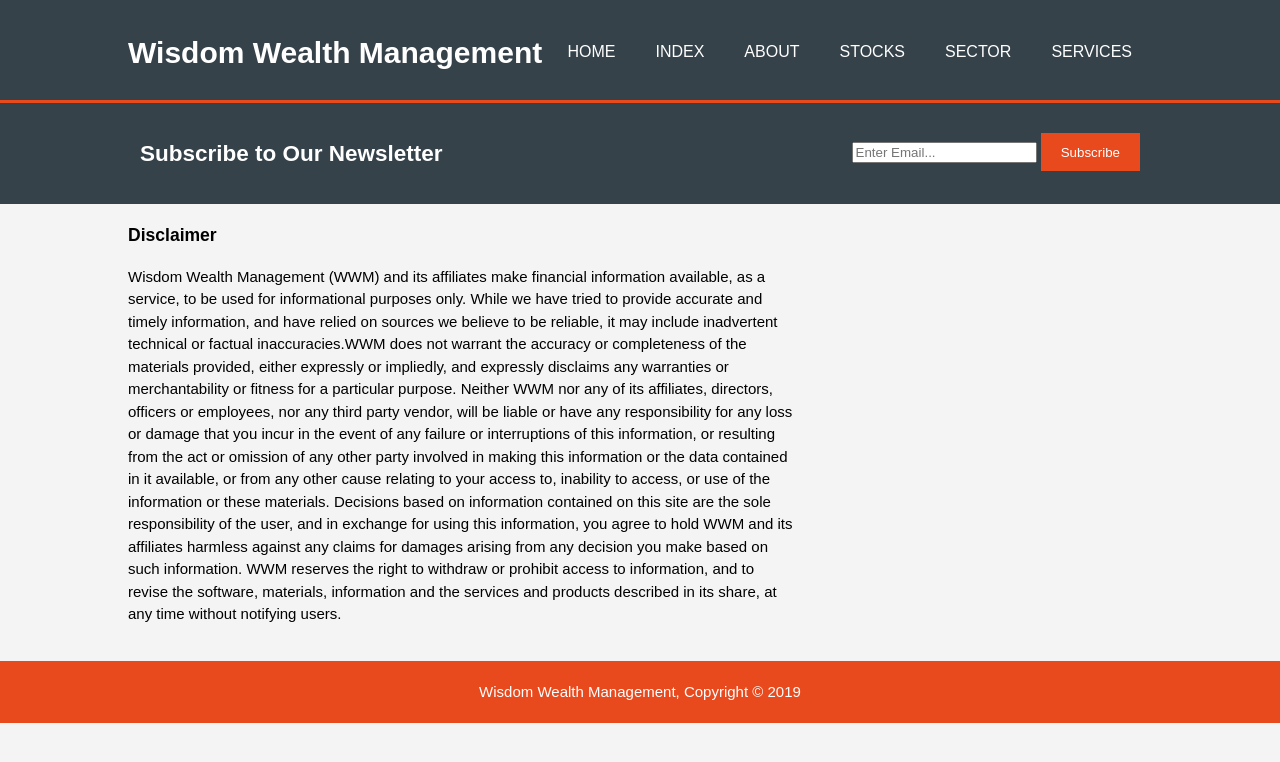
After one commit to WallStofTheWest/WallStofTheWest.github.io, a Flask app: template Flask/templates/disclaimer.html in a window 1280 px wide. The commit adds this page. Shown: the top 762 px of the page. Run offline with Flask 2, Linux system fonts and the light colour scheme; the template is opened without the code that fills it, so the values that code supplies are empty.

Commit message:
website adjustments

```diff
--- /dev/null
+++ b/Flask/templates/disclaimer.html
@@ -0,0 +1,55 @@
+<!DOCTYPE html>
+
+<html>
+    <head>
+    <meta charset="utf-8">
+    <meta name="viewport" content="width=device-width">
+    <title>Wisdom Wealth Management | About</title>
+    <link rel="stylesheet" href="static/styles/styles.css">
+    </head>
+
+    <body>
+        <header>
+            <div class="container">
+                <div id="branding">
+                    <h1>Wisdom Wealth Management</h1>
+                </div>
+                <nav>
+                    <ul>
+                        <li><a class="current"><a href="disclaimer.html">Home</a></li>
+                        <li><a href="index.html">Index</a></li>
+                        <li><a href="about.html">About</a></li>
+                        <li><a href="stocks.html">Stocks</a></li>
+                        <li><a href="sector.html">Sector</a></li>
+                        <li><a href="services.html">Services</a></li>
+                    </ul>
+                </nav>
+            </div>
+        </header>
+
+        <section id="newsletter">
+            <div class="container">
+                <h1>Subscribe to Our Newsletter</h1>
+                    <form>
+                        <input type="email" placeholder="Enter Email...">
+                        <button type="submit" class="button-1">Subscribe</button>
+                    </form>
+            </div>
+        </section>
+
+        <section id="main">
+            <div class="container">
+                <article id=main-col>
+                    <h1 class="page-title">Disclaimer</h1>
+                    <p>Wisdom Wealth Management (WWM) and its affiliates make financial information available, as a service, to be used for informational purposes only.
+                        While we have tried to provide accurate and timely information, and have relied on sources we believe to be reliable, it may include inadvertent technical or factual inaccuracies.WWM does not warrant the accuracy or completeness of the materials provided, either expressly or impliedly, and expressly disclaims any warranties or merchantability or fitness for a particular purpose.
+                        Neither WWM nor any of its affiliates, directors, officers or employees, nor any third party vendor, will be liable or have any responsibility for any loss or damage that you incur in the event of any failure or interruptions of this information, or resulting from the act or omission of any other party involved in making this information or the data contained in it available, or from any other cause relating to your access to, inability to access, or use of the information or these materials.
+                        Decisions based on information contained on this site are the sole responsibility of the user, and in exchange for using this information, you agree to hold WWM and its affiliates harmless against any claims for damages arising from any decision you make based on such information.
+                        WWM reserves the right to withdraw or prohibit access to information, and to revise the software, materials, information and the services and products described in its share, at any time without notifying users.</p>
+
+            </div>
+        </section>
+        <footer>Wisdom Wealth Management, Copyright &copy; 2019</footer>
+
+    </body>
+</html>
--- a/Flask/templates/index.html
+++ b/Flask/templates/index.html
@@ -18,6 +18,7 @@
                     <ul>
                         <li><a class="current"><a href="index.html">Home</a></li>
                         <li><a href="about.html">About</a></li>
+                        <li><a href="disclaimer.html">Disclaimer</a></li>
                         <li><a href="stocks.html">Stocks</a></li>
                         <li><a href="sector.html">Sector</a></li>
                         <li><a href="services.html">Services</a></li>
--- a/Flask/templates/sector.html
+++ b/Flask/templates/sector.html
@@ -20,6 +20,7 @@
                     <ul>
                         <li><a class="current"><a href="index.html">Home</a></li>
                         <li><a href="about.html">About</a></li>
+                        <li><a href="disclaimer.html">Disclaimer</a></li>
                         <li><a href="stocks.html">Stocks</a></li>
                         <li><a href="sector.html">Sector</a></li>
                         <li><a href="services.html">Services</a></li>
--- a/Flask/templates/services.html
+++ b/Flask/templates/services.html
@@ -19,6 +19,7 @@
                     <ul>
                         <li><a class="current"><a href="index.html">Home</a></li>
                         <li><a href="about.html">About</a></li>
+                        <li><a href="disclaimer.html">Disclaimer</a></li>
                         <li><a href="stocks.html">Stocks</a></li>
                         <li><a href="sector.html">Sector</a></li>
                         <li><a href="services.html">Services</a></li>
--- a/Flask/templates/stocks.html
+++ b/Flask/templates/stocks.html
@@ -18,6 +18,7 @@
                     <ul>
                         <li><a class="current"><a href="index.html">Home</a></li>
                         <li><a href="about.html">About</a></li>
+                        <li><a href="disclaimer.html">Disclaimer</a></li>
                         <li><a href="stocks.html">Stocks</a></li>
                         <li><a href="sector.html">Sector</a></li>
                         <li><a href="services.html">Services</a></li>
```
Also changed, not shown: 3 other files.
